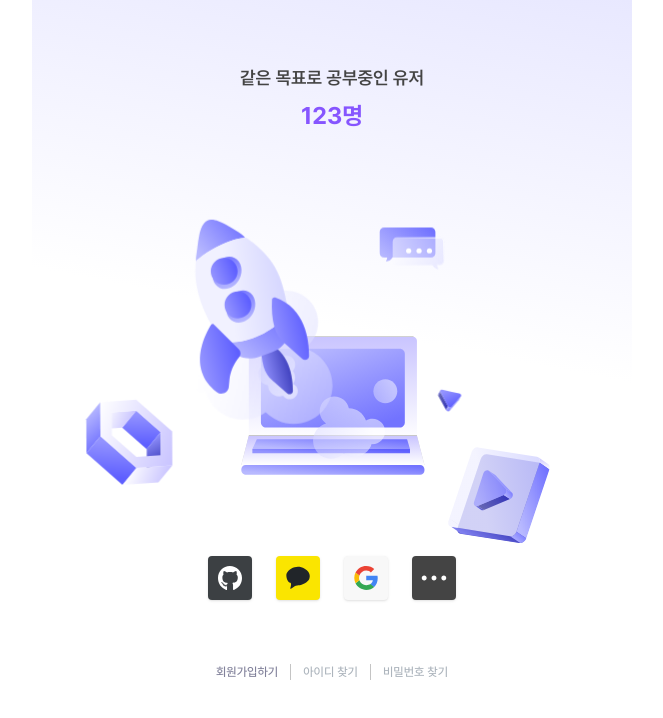
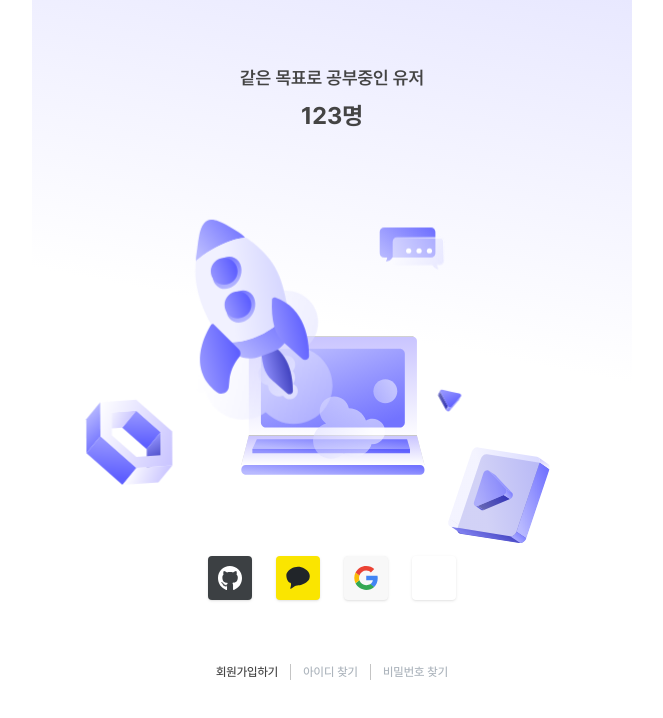
Before and after one commit to sondayae/meetie, a Next.js app: page / in a window 1280 px wide. Shown: the top 718 px of the page, without its empty margins (308-971 px from the left). Built offline with nearby package versions, Linux system fonts and the light colour scheme; no server answers.

Commit message:
tailwind css color variables 수정

```diff
--- a/src/css/globals.css
+++ b/src/css/globals.css
@@ -95,22 +95,22 @@
 @layer base {
   :root {
 		--background: 0 0% 100%;
-		--foreground: 0 0% 3.9%;
+		--foreground: 0 0% 26.7%; /*#444444*/
 		--card: 0 0% 100%;
 		--card-foreground: 0 0% 3.9%;
 		--popover: 0 0% 100%;
 		--popover-foreground: 0 0% 3.9%;
-		--primary: 0 0% 9%;
+		--primary: 257.1,98.2%,56.7%; /*#6224FD*/
 		--primary-foreground: 0 0% 98%;
-		--secondary: 0 0% 96.1%;
+		--secondary: 257.3,100%,66.7%; /*#8655FF*/
 		--secondary-foreground: 0 0% 9%;
-		--muted: 0 0% 96.1%;
-		--muted-foreground: 0 0% 45.1%;
-		--accent: 0 0% 96.1%;
+		--muted: 0,0%,96.1%; /*#F5F5F5*/
+		--muted-foreground: 240,11.1%,55.9%; /*#82829B*/
+		--accent: 257.1,100%,97.3%; /*#F5F1FF*/
 		--accent-foreground: 0 0% 9%;
 		--destructive: 0 84.2% 60.2%;
 		--destructive-foreground: 0 0% 98%;
-		--border: 0 0% 89.8%;
+		--border: 0 0% 87%;
 		--input: 0 0% 89.8%;
 		--ring: 0 0% 3.9%;
 		--chart-1: 12 76% 61%;
@@ -119,6 +119,7 @@
 		--chart-4: 43 74% 66%;
 		--chart-5: 27 87% 67%;
 		--radius: 0.5rem;
+		--disabled: 217.5,20.5%,84.7%; /*#D0D6E0*/
 	}
   .dark {
 		--background: 0 0% 3.9%;
--- a/tailwind.config.ts
+++ b/tailwind.config.ts
@@ -14,14 +14,6 @@ const config: Config = {
 				'gradient-custom': 'linear-gradient(191deg, #E4E4FF -7.98%, #FFF 44.59%)'
 			},
 			colors: {
-  			'main-purple': '#6224FD',
-  			'sub-purple': '#8655FF',
-  			'light-purple': '#F5F1FF',
-  			'gray-purple': '#82829B',
-  			'dark-gray': '#444444',
-  			disabled: '#D0D6E0',
-  			'middle-gray': '#DDDDDD',
-  			'light-gray': '#F5F5F5',
 				background: 'hsl(var(--background))',
 				foreground: 'hsl(var(--foreground))',
 				card: {
@@ -52,6 +44,7 @@ const config: Config = {
 					DEFAULT: 'hsl(var(--destructive))',
 					foreground: 'hsl(var(--destructive-foreground))'
 				},
+				disalbed: 'hsl(var(--disabled))',
 				border: 'hsl(var(--border))',
 				input: 'hsl(var(--input))',
 				ring: 'hsl(var(--ring))',
@@ -62,12 +55,6 @@ const config: Config = {
 					'4': 'hsl(var(--chart-4))',
 					'5': 'hsl(var(--chart-5))'
 				}
-  		},
-  		fontWeight: {
-  			regular: '400',
-  			medium: '500',
-  			semibold: '600',
-  			bold: '700'
       },
 			keyframes: {
 				explosion: {
```
Lines whose indentation alone changed are shown as unchanged.
